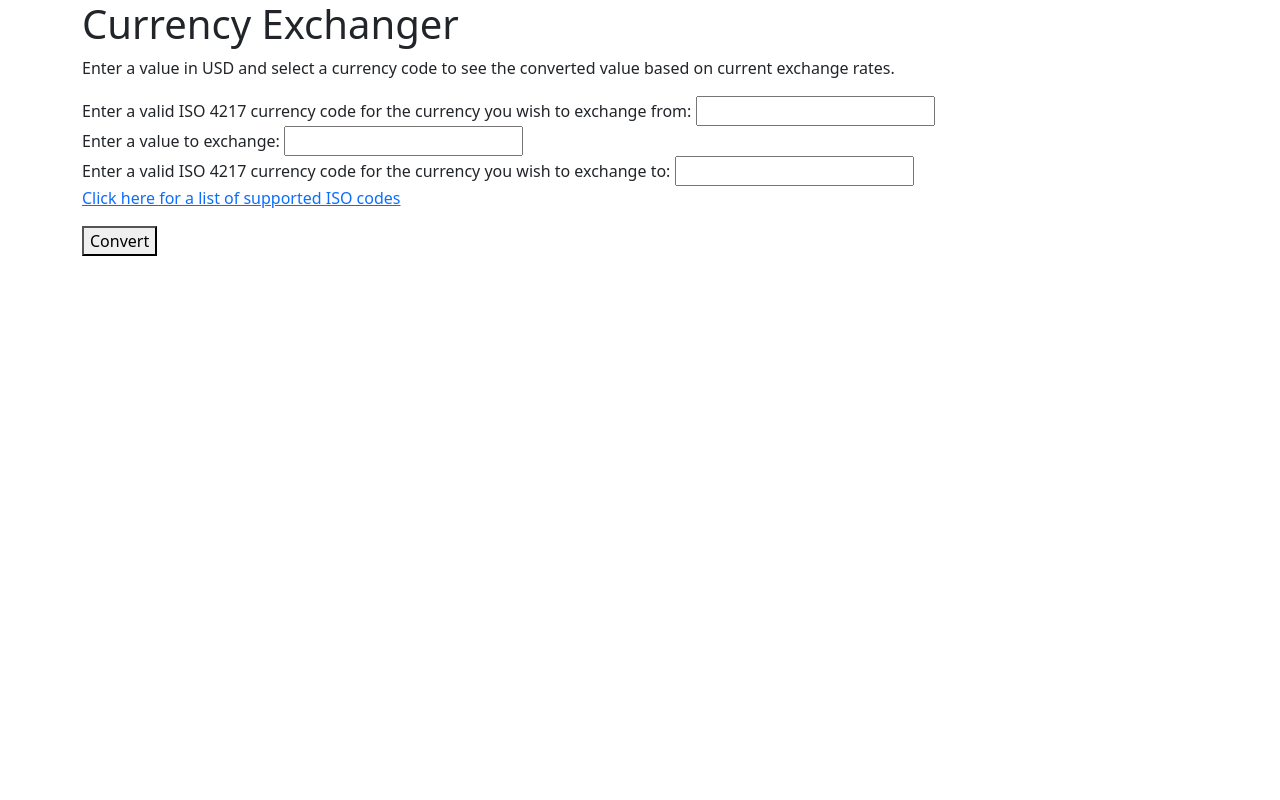
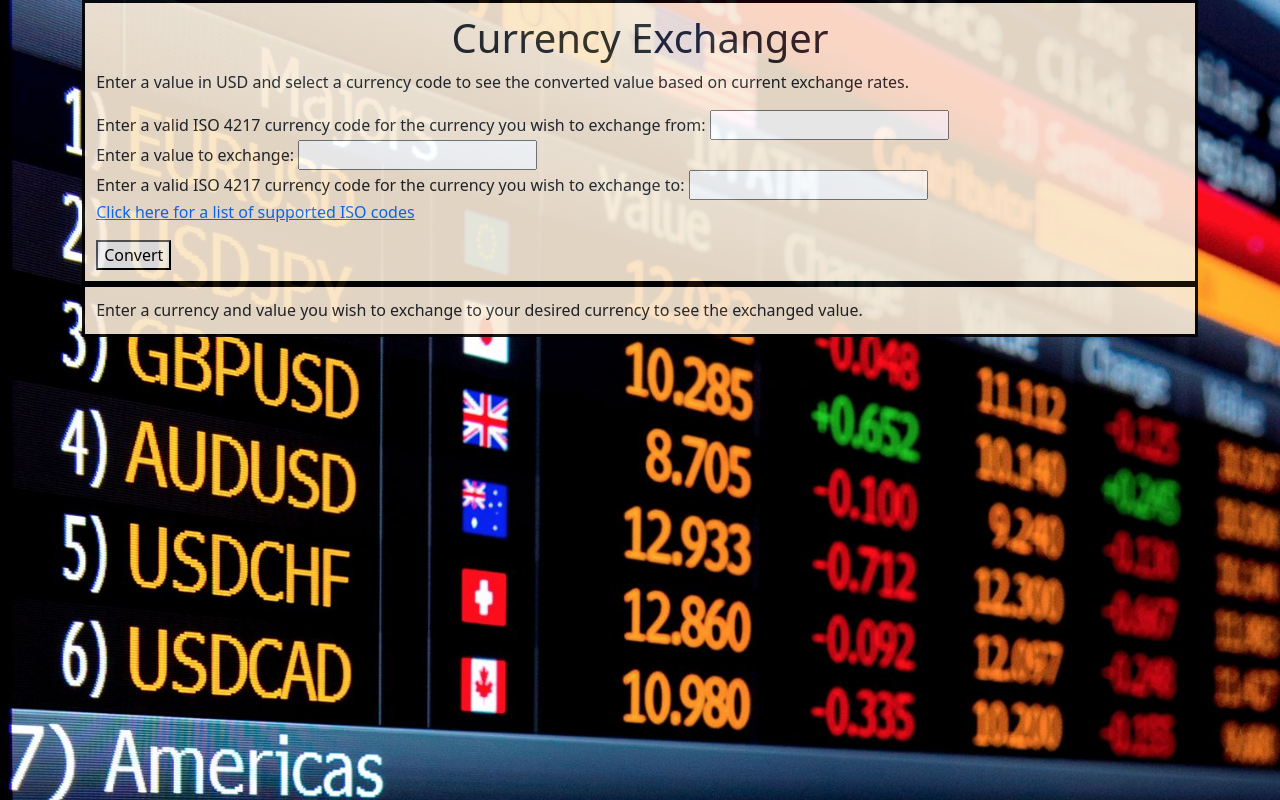
Before and after one commit to MaxBetich/currency-exchanger, a website built with webpack: page src/index.html in a window 1280 px wide. Built offline with nearby package versions, Linux system fonts and the light colour scheme.

Commit message:
update styling and adjust html elements

```diff
--- a/src/css/styles.css
+++ b/src/css/styles.css
@@ -0,0 +1,19 @@
+h1 {
+  text-align: center;
+}
+
+body {
+  background-image: url(exchange.jpg);
+  background-position: auto;
+  background-repeat: no-repeat;
+  background-size: cover;
+}
+
+.box1 {
+  border: solid;
+  border-color: black;
+  margin: auto;
+  padding: 1%;
+  background-color: antiquewhite;
+  opacity: 90%;
+}
--- a/src/index.html
+++ b/src/index.html
@@ -4,9 +4,9 @@
 </head>
 <body>
   <div class="container">
-    <h1>Currency Exchanger</h1>
-    <p>Enter a value in USD and select a currency code to see the converted value based on current exchange rates.</p>
-    <form>
+    <form class="box1">
+      <h1>Currency Exchanger</h1>
+      <p>Enter a value in USD and select a currency code to see the converted value based on current exchange rates.</p>
       <label for="input-code">Enter a valid ISO 4217 currency code for the currency you wish to exchange from:</label>
       <input id="input-code" type="text" name="input-code"><br>
       <label for="input-value">Enter a value to exchange:</label>
@@ -16,7 +16,7 @@
       <p><a href="https://www.exchangerate-api.com/docs/supported-currencies">Click here for a list of supported ISO codes</a></p>
       <button type="submit" class="button-success">Convert</button>
     </form>
-    <div id="response"></div>
+    <div id="response" class="box1">Enter a currency and value you wish to exchange to your desired currency to see the exchanged value.</div>
   </div>
 </body>
 </html>
```
Also changed, not shown: src/css/exchange.jpg (added).
